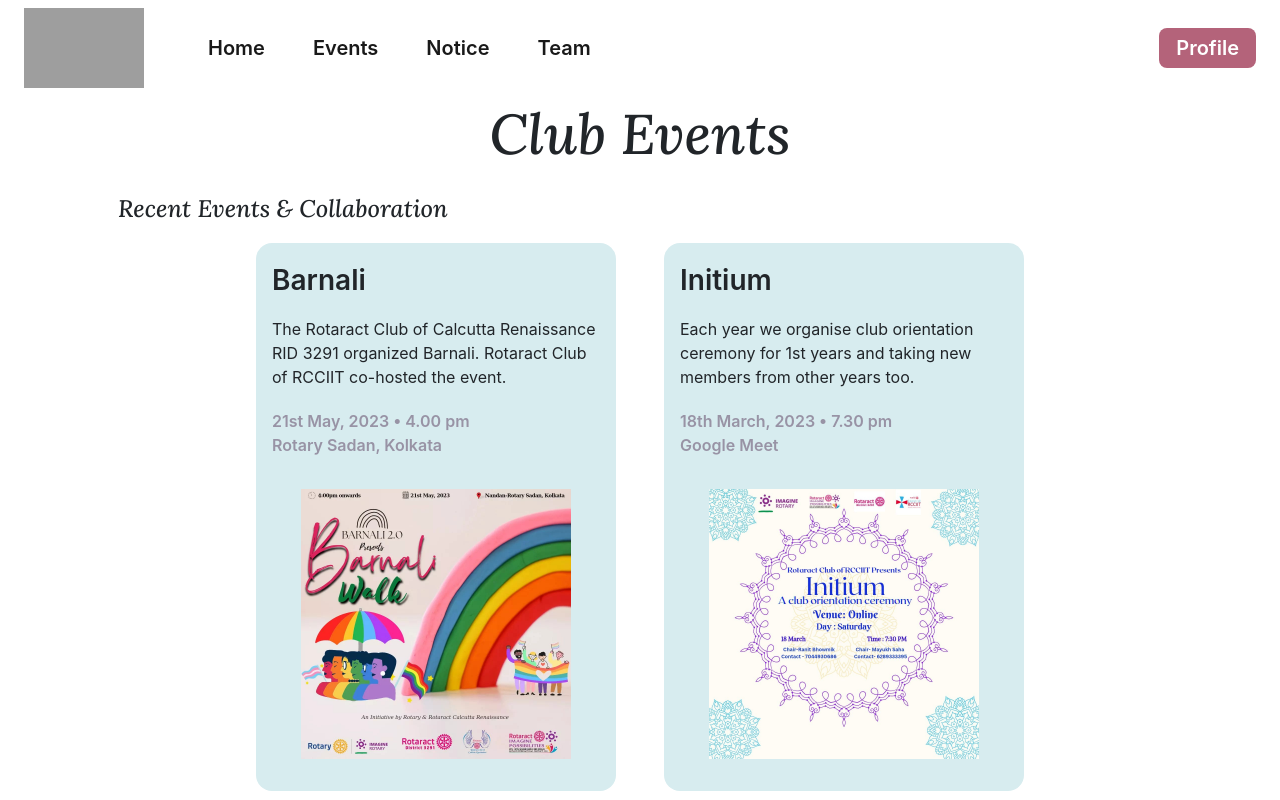
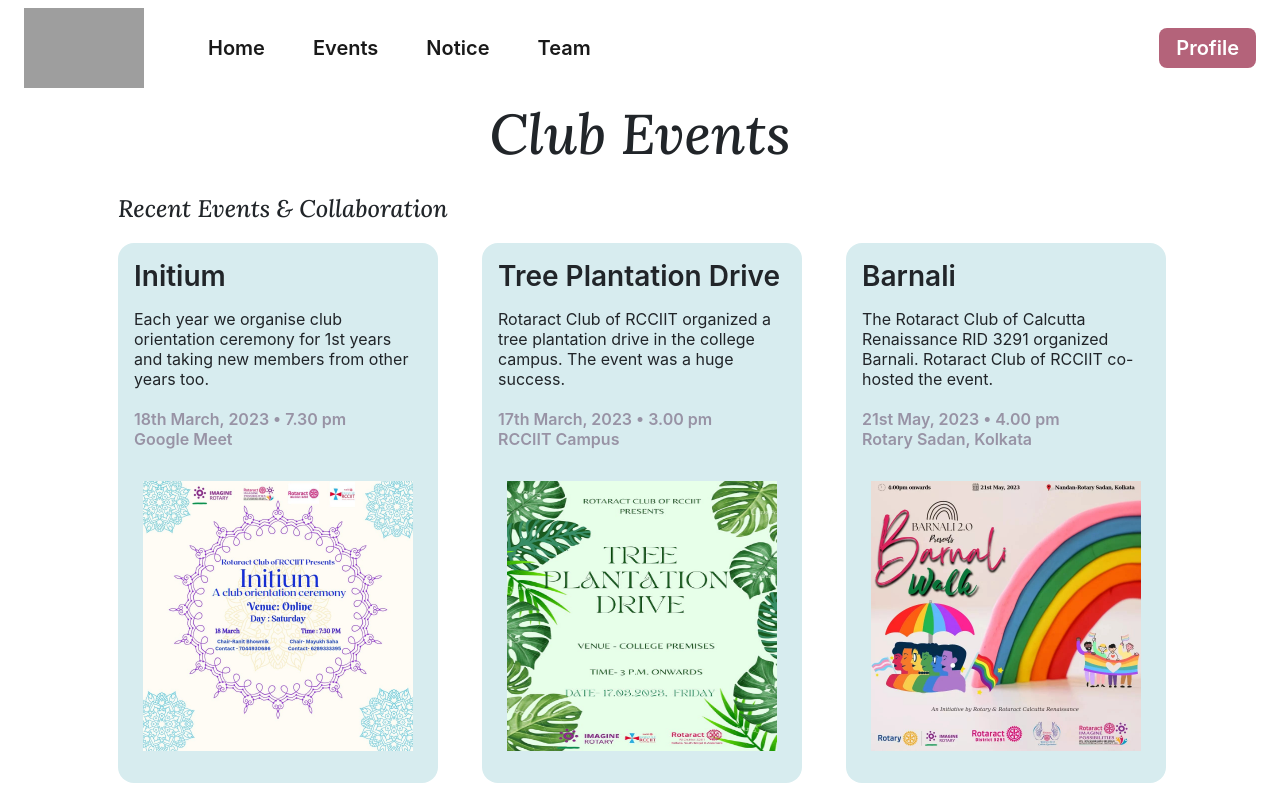
Before and after one commit to arghyadutta080/Rotaract-club-of-RCCIIT, a React (Create React App) app: page /event in a window 1280 px wide. Shown: the top 800 px of the page. Built offline with nearby package versions, Linux system fonts and the light colour scheme; grey boxes are pictures that could not be loaded.

Commit message:
minor styling fixed

```diff
--- a/src/components/Events/EventList.jsx
+++ b/src/components/Events/EventList.jsx
@@ -1,5 +1,5 @@
 import React from 'react'
-import { event_2022, event_2023, collaboration_2022, collaboration_2023 } from './EventListData'
+import { event_2022, event_2023 } from './EventListData'
 
 import AliceCarousel from 'react-alice-carousel';
 import 'react-alice-carousel/lib/alice-carousel.css';
--- a/src/components/Events/RecentEvents.jsx
+++ b/src/components/Events/RecentEvents.jsx
@@ -1,4 +1,8 @@
 import React from 'react'
+
+import AliceCarousel from 'react-alice-carousel';
+import 'react-alice-carousel/lib/alice-carousel.css';
+
 import img_1 from './Recent event images/recent_event_1.jpg'
 import img_2 from './Recent event images/recent_event_2.jpg'
 import img_3 from './Recent event images/recent_event_3.jpg'
@@ -28,7 +32,7 @@
         venue: "RCCIIT Campus",
         img: img_3,
         desc: "Rotaract Club of RCCIIT organized a tree plantation drive in the college campus. The event was a huge success."
-    }
+    },
 ]
 
 const RecentEvents = () => {
@@ -36,6 +40,20 @@
         <>
             <div className='d-flex justify-content-start fs-4 mb-2 mt-2 container' style={{ fontFamily: "Lora" }}> <em className='mx-4'>Recent Events & Collaboration</em></div>
             <div className='d-flex justify-content-center flex-wrap container'>
+                <AliceCarousel
+                    autoPlay
+                    autoPlayInterval={1000}
+                    infinite
+                    items={events.length}
+                    disableButtonsControls
+                    disableDotsControls
+                    mouseTracking
+                    itemsInSlide={3}
+                    responsive={{
+                        0: { items: 1 },
+                        768: { items: 2 },
+                        1024: { items: 3 },
+                    }} className='container' >
                     {
                         events.map((event, index) => {
                             return (
@@ -45,12 +63,13 @@
                                     <div className='fw-semibold mt-1' style={{ color: "#9893A5" }}>{`${event.date} • ${event.time}`}</div>
                                     <div className='fw-semibold mb-3' style={{ color: "#9893A5" }}>{event.venue}</div>
                                     <div className='d-flex justify-content-center align-items-center' style={{ width: "100%" }} >
-                                    <img src={event.img} alt={event.name} className='img-fluid my-3' style={{ width: "270px", height: "270px" }}/>
+                                        <img src={event.img} alt={event.name} className='img-fluid my-3' style={{ width: "270px", height: "270px" }} />
                                     </div>
                                 </div>
                             )
                         })
                     }
+                </AliceCarousel>
             </div>
         </>
     )
--- a/src/pages/NoticePage.jsx
+++ b/src/pages/NoticePage.jsx
@@ -1,5 +1,6 @@
 import React from 'react'
 import Navbar from '../components/Navbar'
+import notice from '../Images/notice.png'
 
 const NoticePage = () => {
   return (
@@ -8,7 +9,7 @@
       <Navbar />
 
       <div className='d-flex align-items-center justify-content-center' style={{ height: "70vh" }}>
-        <img className='p-4 img-fluid' src="https://www.pw.live/study/assets/coming-soon.png" alt="" style={{ height: "300px", width: "470px" }}/>
+        <img className='p-4 img-fluid' src={notice} alt="_coming_soon" style={{ height: "300px", width: "470px" }}/>
       </div>
 
     </div>
```
Also changed, not shown: src/Images/notice.png (added). Lines whose indentation alone changed are shown as unchanged.
